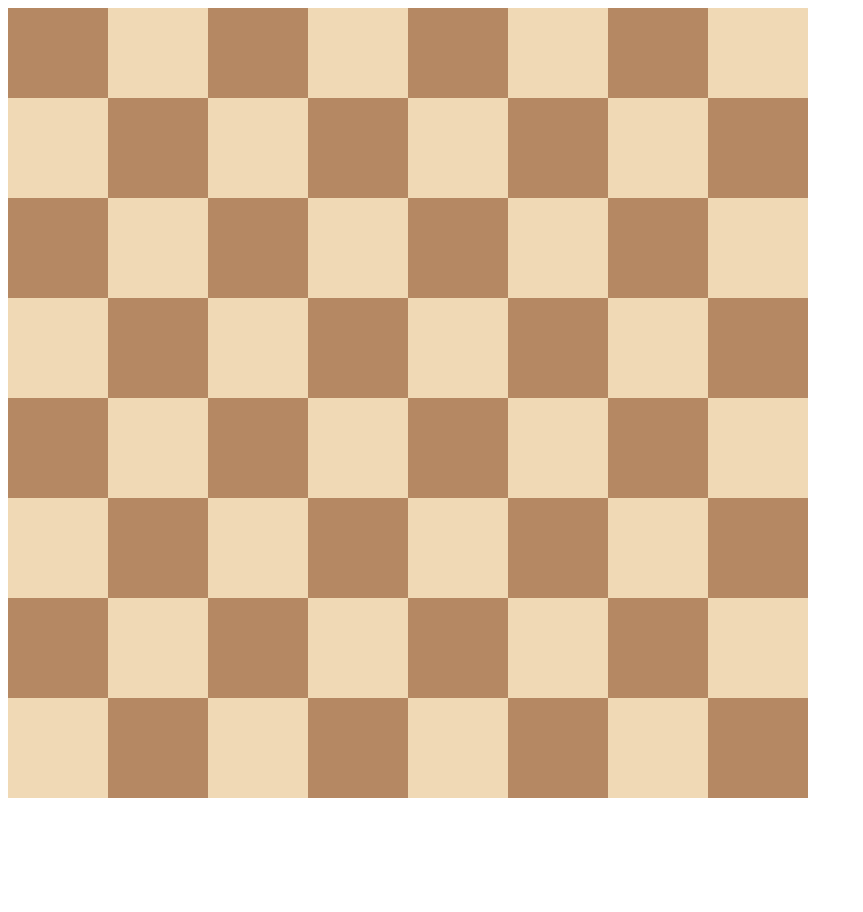
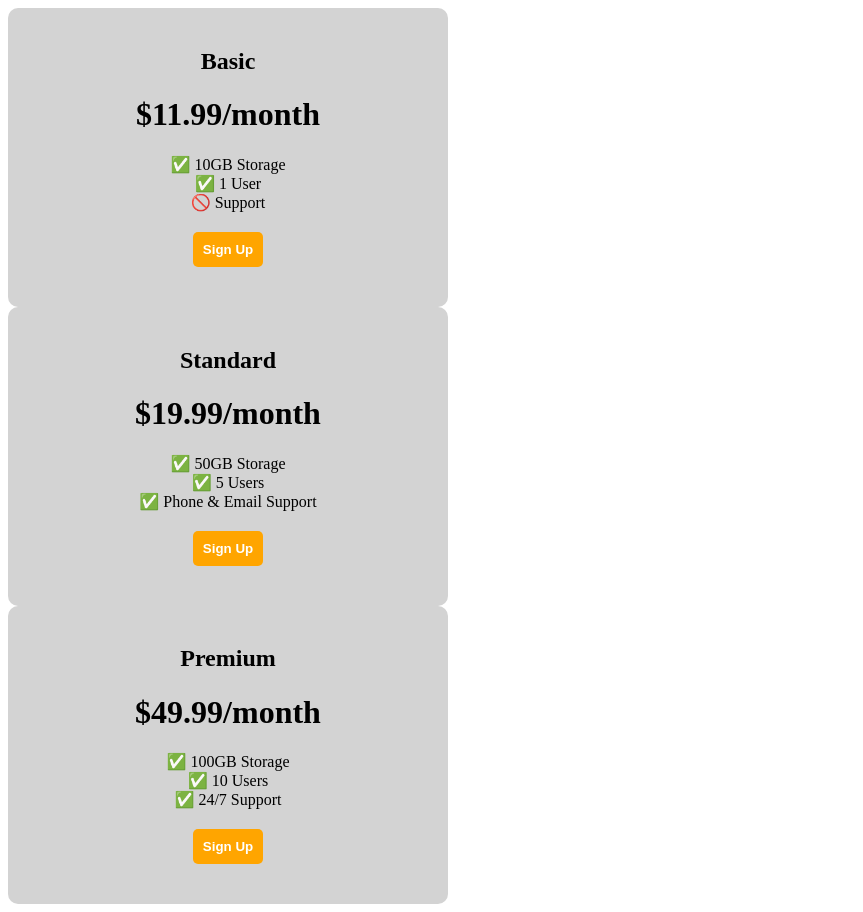
Before and after one commit to Annu1782003/task4, a plain HTML site: page index.html in a window 1280 px wide. Shown: the whole page, without its empty margins (0-863 px from the left). Drawn offline with Linux system fonts and the light colour scheme; a web font is replaced by a local one.

Commit message:
Add files via upload

```diff
--- a/index.html
+++ b/index.html
@@ -2,99 +2,91 @@
 <html>
 
 <head>
-  <title>Chessboard</title>
+  <title>Flexbox Pricing Table</title>
+  <link rel="preconnect" href="https://fonts.googleapis.com">
+  <link rel="preconnect" href="https://fonts.gstatic.com" crossorigin>
+  <link href="https://fonts.googleapis.com/css2?family=Sono:wght@400;700&display=swap" rel="stylesheet">
   <style>
-    /* Write your code here */
-    /* Each square should be 100px by 100px */
-    /* My colours for white: #f0d9b5, black: #b58863 */
+    .box
+    body {
+      font-family: 'Sono', sans-serif;
+    }
 
+    /* Hint: What can you do with a media query and flexbox? */
+    @media (max-width: 1250px) {
+    .pricing-container{
+      display: flex;
+      flex-direction: column;
+      height: 100vh;
+      justify-content: center;
+      align-items: center;
+      gap: 2rem;
+    }
+    }
+    .plan-features {
+      list-style: none;
+      padding: 0;
+      margin: 0;
+    }
 
-    .black {
-      height: 100px;
-      width: 100px;
-      background-color: #f0d9b5;
-    }
-    .white {
-      height: 100px;
-      width: 100px;
-      background-color: #b58863;
-    }
-    .container {
-      display: grid;
-      grid-template-columns: repeat(8,100px);
-      grid-template-rows: 90px repeat(8,100px);
-    }
+.pricing-plan {
+  flex: 1;
+  max-width: 400px;
+  padding: 20px;
+  border-radius: 10px;
+  background-color: lightgray;
+  text-align: center;
+  border-radius: 5px solid black;
+  border: 0;
+}
+.plan-button {
+  background-color: orange;
+  border: none;
+  padding: 10px;
+  border-radius: 5px;
+  margin-top: 20px;
+  font-weight: bold;
+  margin: 20px;
+  color: white;
+}
 
   </style>
 </head>
 
 <body>
-  <div class="container">
-    <div class="white"></div>
-    <div class="black"></div>
-    <div class="white"></div>
-    <div class="black"></div>
-    <div class="white"></div>
-    <div class="black"></div>
-    <div class="white"></div>
-    <div class="black"></div>
-    <div class="black"></div>
-    <div class="white"></div>
-    <div class="black"></div>
-    <div class="white"></div>
-    <div class="black"></div>
-    <div class="white"></div>
-    <div class="black"></div>
-    <div class="white"></div>
-    <div class="white"></div>
-    <div class="black"></div>
-    <div class="white"></div>
-    <div class="black"></div>
-    <div class="white"></div>
-    <div class="black"></div>
-    <div class="white"></div>
-    <div class="black"></div>
-    <div class="black"></div>
-    <div class="white"></div>
-    <div class="black"></div>
-    <div class="white"></div>
-    <div class="black"></div>
-    <div class="white"></div>
-    <div class="black"></div>
-    <div class="white"></div>
-    <div class="white"></div>
-    <div class="black"></div>
-    <div class="white"></div>
-    <div class="black"></div>
-    <div class="white"></div>
-    <div class="black"></div>
-    <div class="white"></div>
-    <div class="black"></div>
-    <div class="black"></div>
-    <div class="white"></div>
-    <div class="black"></div>
-    <div class="white"></div>
-    <div class="black"></div>
-    <div class="white"></div>
-    <div class="black"></div>
-    <div class="white"></div>
-    <div class="white"></div>
-    <div class="black"></div>
-    <div class="white"></div>
-    <div class="black"></div>
-    <div class="white"></div>
-    <div class="black"></div>
-    <div class="white"></div>
-    <div class="black"></div>
-    <div class="black"></div>
-    <div class="white"></div>
-    <div class="black"></div>
-    <div class="white"></div>
-    <div class="black"></div>
-    <div class="white"></div>
-    <div class="black"></div>
-    <div class="white"></div>
+  <div class="pricing-container">
+    <div class="pricing-plan">
+      <div class="plan-title"><h2>Basic</h2></div>
+      <div class="plan-price"><h1>$11.99/month</h1></div>
+      <ul class="plan-features">
+        <li>✅ 10GB Storage</li>
+        <li>✅ 1 User</li>
+        <li>🚫 Support</li>
+      </ul>
+      <button class="plan-button">Sign Up</a>
+    </div>
+    <div class="pricing-plan">
+      <div class="plan-title"><h2>Standard</h2></div>
+      <div class="plan-price"><h1>$19.99/month</h1></div>
+      <ul class="plan-features">
+        <li>✅ 50GB Storage</li>
+        <li>✅ 5 Users</li>
+        <li>✅ Phone &amp; Email Support</li>
+      </ul>
+      <button class="plan-button">Sign Up</a>
+    </div>
+    <div class="pricing-plan">
+      <div class="plan-title"><h2>Premium</h2></div>
+      <div class="plan-price"><h1>$49.99/month</h1></div>
+      <ul class="plan-features">
+        <li>✅ 100GB Storage</li>
+        <li>✅ 10 Users</li>
+        <li>✅ 24/7 Support</li>
+      </ul>
+      <button class="plan-button">Sign Up</a>
+    </div>
   </div>
+
 </body>
 
 </html>
```
Also changed, not shown: goal-large.png (added), goal-small.png (added).
